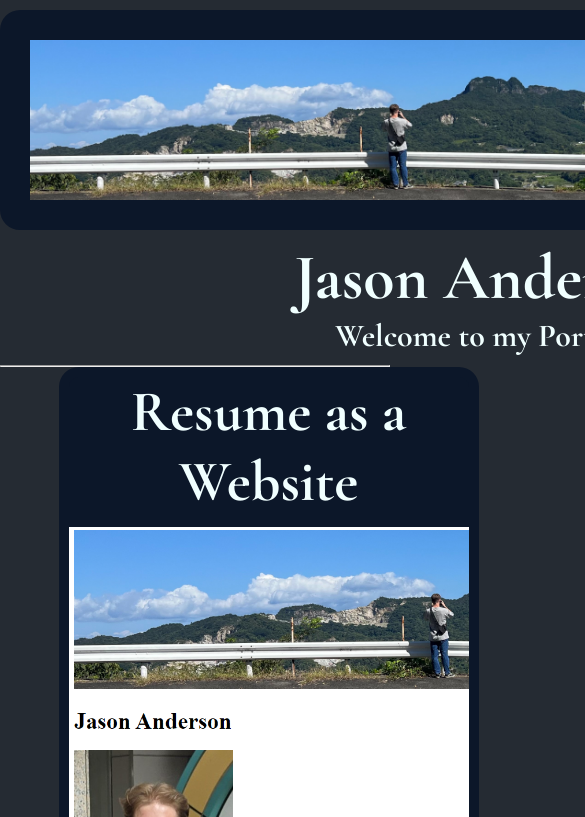
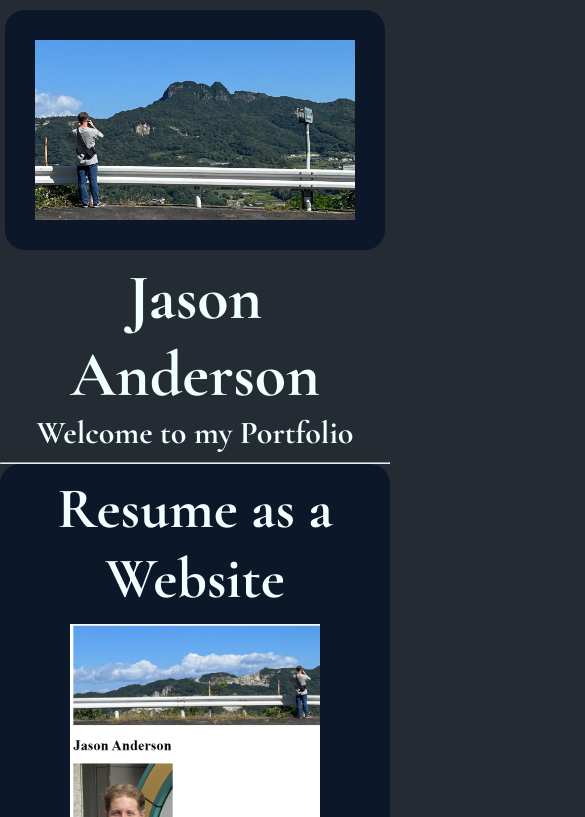
Before and after one commit to Janderman1041/JasonAndersonPortfolio, a plain HTML site: page index.html in a window 390 px wide. Shown: the top 817 px of the page, 585 px wide, since content can reach past the window. Drawn offline with nearby package versions, Linux system fonts and the light colour scheme.

Commit message:
Update style.css

```diff
--- a/style.css
+++ b/style.css
@@ -51,15 +51,21 @@ html{
     height: 400px;
 }
 @media(max-width:1100px){
-    .headersection{
-    display: grid;
-    grid-template-columns: 1fr;
-    }
     .container1{
+        display: grid;
+        grid-template-rows: 1fr;
         grid-template-columns: 1fr;
+        justify-content: center;
+        width: 100%;
     }
     .bannerimg{
-        height: 160px;
+        height: 180px;
+        width: 320px;
+        object-fit: cover;
+        overflow: hidden;
+    }
+    .container1 div img{
+    height: 250px;
     }
 
 }
```
